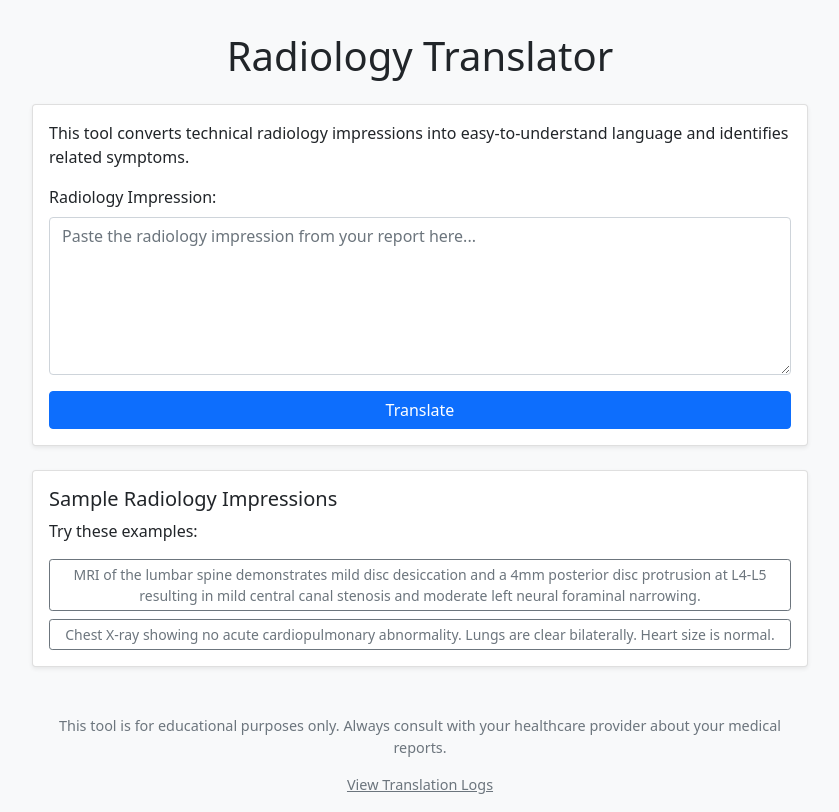
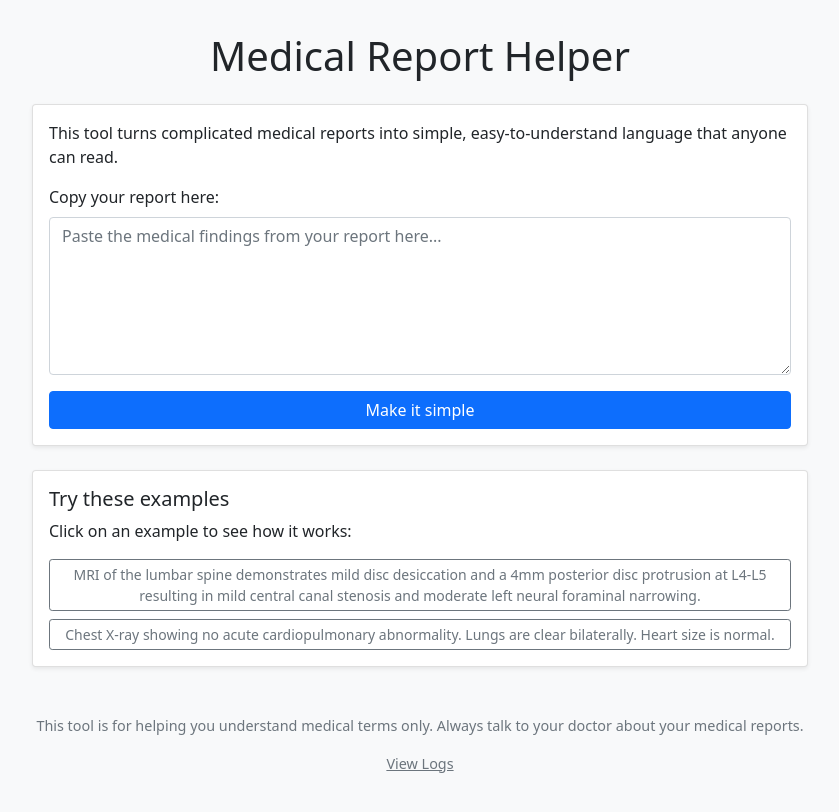
Before and after one commit to taiscoding/microapps, a Flask app: page / in a window 1280 px wide. Shown: the whole page, without its empty margins (220-1059 px from the left). After the commit the page ends 773 px from the top, so only its background shows below. Run offline with Flask 2, Linux system fonts and the light colour scheme.

Commit message:
Update patient-facing explanations to use 6th grade reading level language

```diff
--- a/app.py
+++ b/app.py
@@ -23,8 +23,8 @@ def index():
     """Main landing page that shows all available tools"""
     tools = [
         {
-            'name': 'Radiology Tool',
-            'description': 'Translates technical radiology impressions into patient-friendly language',
+            'name': 'Medical Report Helper',
+            'description': 'Turns medical reports into simple language anyone can understand',
             'url': '/radiology',
             'icon': 'medical.svg'
         }
--- a/radiologytool/app.py
+++ b/radiologytool/app.py
@@ -116,24 +116,26 @@ def translate_radiology_impression(impression):
         response = openai.ChatCompletion.create(
             model="gpt-3.5-turbo",
             messages=[
-                {"role": "system", "content": "You are a doctor explaining radiology results to a patient. "
+                {"role": "system", "content": "You are explaining radiology results to a patient who might be worried or confused. "
+                                            "Your job is to make complex medical findings easy to understand.\n\n"
                                             "Your response needs to be in TWO sections:\n\n"
-                                            "1. First, explain what the findings mean in simple, conversational language.\n"
-                                            "2. Second, add the heading 'RELATED SYMPTOMS:' and list what symptoms are "
-                                            "commonly associated with these findings using bullet points (•).\n\n"
+                                            "1. First, explain what the findings mean in VERY simple, friendly language at a 6th grade reading level (ages 11-12).\n"
+                                            "2. Second, add the heading 'RELATED SYMPTOMS:' and list what symptoms might be connected to these findings.\n\n"
                                             "Guidelines for explanation:\n"
-                                            "- Use everyday language (e.g., 'There's a small bulge in your lower back')\n"
-                                            "- Be conversational and warm\n"
-                                            "- Avoid technical terms completely\n"
-                                            "- Keep it brief\n\n"
+                                            "- Use EXTREMELY simple words a 6th grader would understand\n"
+                                            "- Keep sentences short (10-15 words maximum)\n"
+                                            "- Use everyday examples when possible (e.g., 'the disc in your back is like a cushion between bones')\n"
+                                            "- NEVER use medical terms without explaining them immediately (e.g., 'stenosis, which means narrowing')\n"
+                                            "- Be warm and reassuring\n"
+                                            "- Use words like 'small,' 'little,' or 'mild' when appropriate to prevent unnecessary worry\n"
+                                            "- Keep explanations brief, 3-4 sentences maximum\n\n"
                                             "Guidelines for symptoms:\n"
                                             "- After a clear heading 'RELATED SYMPTOMS:'\n"
-                                            "- List 3-5 common symptoms using bullet points (•)\n"
-                                            "- Briefly explain how each symptom connects to the findings\n"
-                                            "- Be straightforward and clear"
+                                            "- List 2-3 simple symptoms using bullet points (•)\n"
+                                            "- Explain each symptom in VERY simple terms\n"
+                                            "- Connect symptoms to the findings using simple cause-effect language"
                 },
-                {"role": "user", "content": f"Please translate this radiology impression into simple language, "
-                                           f"and tell me what symptoms typically match these findings: {impression}"}
+                {"role": "user", "content": f"Please explain this radiology report in the simplest possible terms that anyone could understand: {impression}"}
             ],
             temperature=0.3,
             max_tokens=1000
--- a/radiologytool/templates/radiology.html
+++ b/radiologytool/templates/radiology.html
@@ -3,7 +3,7 @@
 <head>
     <meta charset="UTF-8">
     <meta name="viewport" content="width=device-width, initial-scale=1.0">
-    <title>Radiology Translator</title>
+    <title>Radiology Helper</title>
     <link href="https://cdn.jsdelivr.net/npm/bootstrap@5.1.3/dist/css/bootstrap.min.css" rel="stylesheet">
     <link rel="stylesheet" href="https://cdn.jsdelivr.net/npm/bootstrap-icons@1.8.1/font/bootstrap-icons.css">
     <style>
@@ -87,6 +87,7 @@
         }
         .translation-content {
             line-height: 1.6;
+            font-size: 1.1rem;
         }
         .translation-content p {
             margin-bottom: 1rem;
@@ -101,19 +102,19 @@
 </head>
 <body>
     <div class="container">
-        <h1 class="text-center mb-4">Radiology Translator</h1>
+        <h1 class="text-center mb-4">Medical Report Helper</h1>
         <div class="card shadow-sm">
             <div class="card-body">
-                <p class="card-text">This tool converts technical radiology impressions into easy-to-understand language and identifies related symptoms.</p>
+                <p class="card-text">This tool turns complicated medical reports into simple, easy-to-understand language that anyone can read.</p>
 
                 <form id="translationForm">
                     <div class="mb-3">
-                        <label for="impression" class="form-label">Radiology Impression:</label>
-                        <textarea class="form-control" id="impression" name="impression" rows="6" placeholder="Paste the radiology impression from your report here..."></textarea>
+                        <label for="impression" class="form-label">Copy your report here:</label>
+                        <textarea class="form-control" id="impression" name="impression" rows="6" placeholder="Paste the medical findings from your report here..."></textarea>
                     </div>
 
                     <div class="d-grid">
-                        <button type="submit" class="btn btn-primary">Translate</button>
+                        <button type="submit" class="btn btn-primary">Make it simple</button>
                     </div>
                 </form>
 
@@ -121,16 +122,16 @@
                     <div class="spinner-border text-primary" role="status">
                         <span class="visually-hidden">Loading...</span>
                     </div>
-                    <p class="mt-2">Translating your report...</p>
+                    <p class="mt-2">Working on your explanation...</p>
                 </div>
 
                 <div id="translationResult" class="translation-box">
-                    <h5>Patient-Friendly Explanation:</h5>
+                    <h5>What your report means:</h5>
                     <div id="translation" class="translation-content"></div>
 
                     <!-- Feedback Section -->
                     <div id="feedbackSection" class="feedback-section">
-                        <h6 class="text-center mb-3">Was this translation helpful?</h6>
+                        <h6 class="text-center mb-3">Did this help you understand your report?</h6>
                         <div class="feedback-buttons">
                             <button type="button" class="feedback-button" id="thumbsUpBtn" aria-label="Thumbs Up">
                                 <i class="bi bi-hand-thumbs-up-fill thumbs-up"></i>
@@ -140,14 +141,14 @@
                             </button>
                         </div>
                         <div class="mb-3">
-                            <label for="feedbackComment" class="form-label">Additional Comments (optional):</label>
-                            <textarea class="form-control" id="feedbackComment" rows="2" placeholder="Tell us what you think about this translation..."></textarea>
+                            <label for="feedbackComment" class="form-label">Tell us more (optional):</label>
+                            <textarea class="form-control" id="feedbackComment" rows="2" placeholder="What did you like or not like about the explanation?"></textarea>
                         </div>
                         <div class="d-grid">
-                            <button type="button" id="submitFeedbackBtn" class="btn btn-outline-primary">Submit Feedback</button>
+                            <button type="button" id="submitFeedbackBtn" class="btn btn-outline-primary">Send Feedback</button>
                         </div>
                         <div id="feedbackSuccess" class="feedback-success">
-                            <i class="bi bi-check-circle-fill me-2"></i>Thank you for your feedback!
+                            <i class="bi bi-check-circle-fill me-2"></i>Thanks for your feedback!
                         </div>
                     </div>
                 </div>
@@ -156,8 +157,8 @@
 
         <div class="card mt-4 shadow-sm">
             <div class="card-body">
-                <h5 class="card-title">Sample Radiology Impressions</h5>
-                <p class="card-text">Try these examples:</p>
+                <h5 class="card-title">Try these examples</h5>
+                <p class="card-text">Click on an example to see how it works:</p>
                 <div class="d-grid gap-2">
                     <button class="btn btn-outline-secondary btn-sm example-btn" type="button">
                         MRI of the lumbar spine demonstrates mild disc desiccation and a 4mm posterior disc protrusion at L4-L5 resulting in mild central canal stenosis and moderate left neural foraminal narrowing.
@@ -170,8 +171,8 @@
         </div>
 
         <div class="footer">
-            <p>This tool is for educational purposes only. Always consult with your healthcare provider about your medical reports.</p>
-            <p><a href="/radiology/view-logs" class="text-muted">View Translation Logs</a></p>
+            <p>This tool is for helping you understand medical terms only. Always talk to your doctor about your medical reports.</p>
+            <p><a href="/radiology/view-logs" class="text-muted">View Logs</a></p>
         </div>
     </div>
 
```
Also changed, not shown: radiologytool/templates/logs.html (+4 -4 lines).
